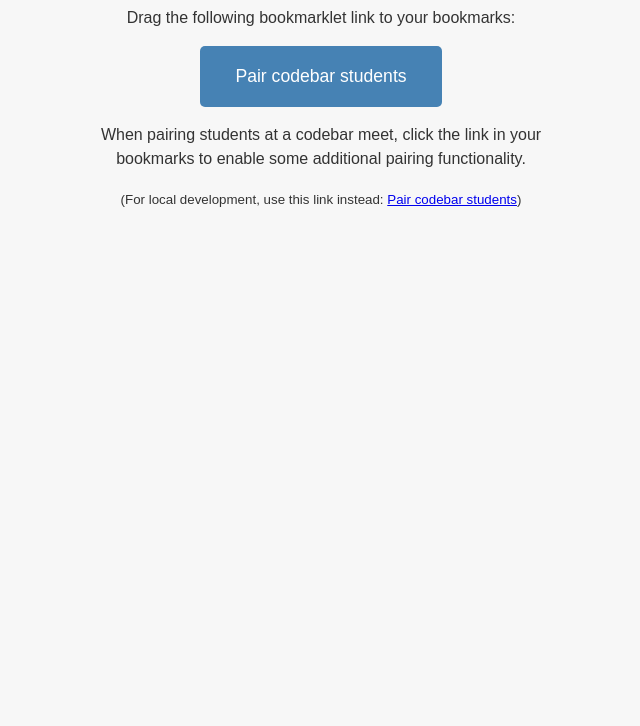
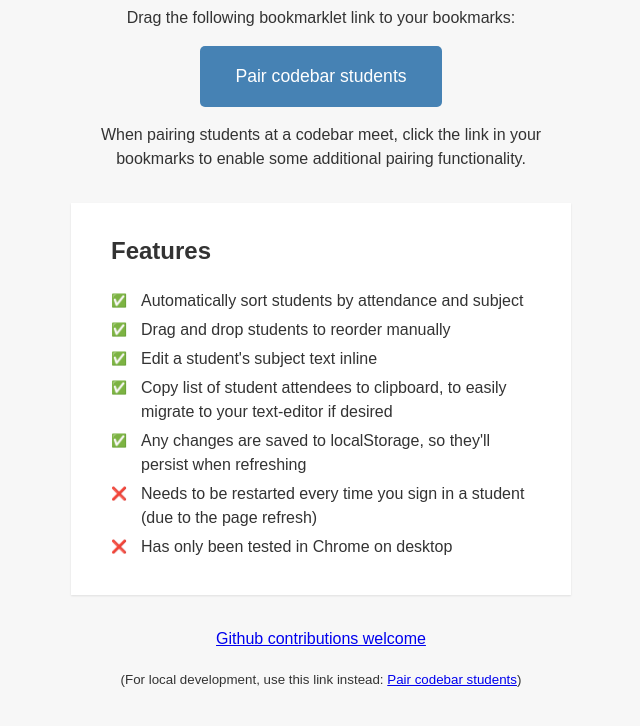
Before and after one commit to richardwestenra/codebar-pairing-helper, a website: page index.html in a window 1280 px wide. Shown: the part 306-1032 px from the top of the page, without its empty margins (319-959 px from the left). Before the commit the page ends 800 px from the top, so only its background shows below. Drawn offline with Linux system fonts and the light colour scheme.

Commit message:
Add list of features to index.html page

```diff
--- a/index.html
+++ b/index.html
@@ -10,6 +10,20 @@
     <p>Drag the following bookmarklet link to your bookmarks:</p>
     <a class="btn" href="javascript:(function()%7Bvar%20link%3Ddocument.createElement(%22link%22)%3Blink.rel%3D%22stylesheet%22%2Clink.href%3D%22http%3A%2F%2Frichardwestenra.com%2Fcodebar-pairing-helper%2Fdist%2Fpair.css%22%2Cdocument.body.appendChild(link)%3Bfunction%20callback()%7Bfunction%20e()%7B%22https%3A%22%3D%3D%3Dwindow.location.protocol%3Fconfirm(%22Scripts%20are%20likely%20blocked%20because%20this%20page%20is%20served%20over%20HTTPS.%20Change%20the%20protocol%20to%20HTTP%3F%22)%26%26(window.location.href%3Dwindow.location.href.replace(%22https%3A%22%2C%22http%3A%22))%3Aconsole.log(%22Let's%20pair!%22)%7Dvar%20t%3Ddocument.createElement(%22script%22)%3Bt.addEventListener%3Ft.addEventListener(%22load%22%2Ce%2C!1)%3At.readyState%26%26(t.onreadystatechange%3De)%2Ct.src%3D%22http%3A%2F%2Frichardwestenra.com%2Fcodebar-pairing-helper%2Fdist%2Fpair.js%22%2Cdocument.body.appendChild(t)%7Dvar%20s%3Ddocument.createElement(%22script%22)%3Bs.addEventListener%3Fs.addEventListener(%22load%22%2Ccallback%2C!1)%3As.readyState%26%26(s.onreadystatechange%3Dcallback)%2Cs.src%3D%22http%3A%2F%2Frichardwestenra.com%2Fcodebar-pairing-helper%2Fdist%2Fsortable.min.js%22%2Cdocument.body.appendChild(s)%3B%7D)()">Pair codebar students</a>
     <p>When pairing students at a codebar meet, click the link in your bookmarks to enable some additional pairing functionality.</p>
+    <div class="features">
+      <h2>Features</h2>
+      <ul>
+        <li class="feature feature--yes">Automatically sort students by attendance and subject</li>
+        <li class="feature feature--yes">Drag and drop students to reorder manually</li>
+        <li class="feature feature--yes">Edit a student's subject text inline</li>
+        <li class="feature feature--yes">Copy list of student attendees to clipboard, to easily migrate to your text-editor if desired</li>
+        <li class="feature feature--yes">Any changes are saved to localStorage, so they'll persist when refreshing</li>
+        <li class="feature feature--no">Needs to be restarted every time you sign in a student (due to the page refresh)</li>
+        <li class="feature feature--no">Has only been tested in Chrome on desktop</li>
+      </ul>
+    </div>
+
+    <p><a href="https://github.com/richardwestenra/codebar-pairing-helper">Github contributions welcome</a></p>
 
     <small>(For local development, use this link instead: <a href="javascript:(function()%7Bvar%20link%3Ddocument.createElement(%22link%22)%3Blink.rel%3D%22stylesheet%22%2Clink.href%3D%22http%3A%2F%2Flocalhost%3A3000%2Fdist%2Fpair.css%22%2Cdocument.body.appendChild(link)%3Bfunction%20callback()%7Bfunction%20e()%7B%22https%3A%22%3D%3D%3Dwindow.location.protocol%3Fconfirm(%22Scripts%20are%20likely%20blocked%20because%20this%20page%20is%20served%20over%20HTTPS.%20Change%20the%20protocol%20to%20HTTP%3F%22)%26%26(window.location.href%3Dwindow.location.href.replace(%22https%3A%22%2C%22http%3A%22))%3Aconsole.log(%22Let's%20pair!%22)%7Dvar%20t%3Ddocument.createElement(%22script%22)%3Bt.addEventListener%3Ft.addEventListener(%22load%22%2Ce%2C!1)%3At.readyState%26%26(t.onreadystatechange%3De)%2Ct.src%3D%22http%3A%2F%2Flocalhost%3A3000%2Fdist%2Fpair.js%22%2Cdocument.body.appendChild(t)%7Dvar%20s%3Ddocument.createElement(%22script%22)%3Bs.addEventListener%3Fs.addEventListener(%22load%22%2Ccallback%2C!1)%3As.readyState%26%26(s.onreadystatechange%3Dcallback)%2Cs.src%3D%22http%3A%2F%2Flocalhost%3A3000%2Fdist%2Fsortable.min.js%22%2Cdocument.body.appendChild(s)%3B%7D)()">Pair codebar students</a>)</small>
   </div>
--- a/public/style.css
+++ b/public/style.css
@@ -24,3 +24,32 @@
   font-size: 1.1em;
   border-radius: 5px;
 }
+.features {
+  text-align: left;
+  background: white;
+  padding: 10px 40px 20px;
+  margin: 2em 0;
+  box-shadow: 0 1px 2px rgba(0,0,0,0.1);
+}
+.features ul {
+  padding-left: 30px;
+}
+.feature {
+  margin: 5px 0;
+  list-style: none;
+  position: relative;
+}
+.feature:before {
+  display: block;
+  content: '';
+  position: absolute;
+  top: 2px;
+  left: -30px;
+  font-size: .8em;
+}
+.feature--yes:before {
+  content: '✅';
+}
+.feature--no:before {
+  content: '❌';
+}
```
